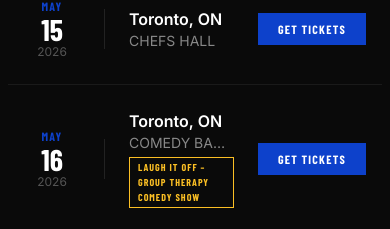
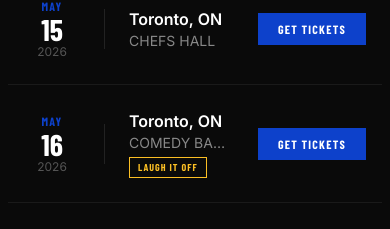
Before and after one commit to andpacker/andpacker-website, a Next.js app: page / in a window 390 px wide. Shown: the part 978-1207 px from the top of the page. Built offline with nearby package versions, Linux system fonts and the light colour scheme; no server answers; a web font is replaced by a local one.

Commit message:
Show short badge text on mobile, full text on desktop

```diff
--- a/components/TourDates.tsx
+++ b/components/TourDates.tsx
@@ -100,7 +100,8 @@ export default function TourDates() {
                     <div className="text-[#888] text-sm truncate">{show.venue}</div>
                     {show.showType === "laugh_it_off" && (
                       <span className="mt-1 inline-block font-[family-name:var(--font-display)] font-bold uppercase tracking-widest text-[10px] text-[#FBBF24] border border-[#FBBF24] px-2 py-0.5">
-                        Laugh It Off – Group Therapy Comedy Show
+                        <span className="md:hidden">Laugh It Off</span>
+                        <span className="hidden md:inline">Laugh It Off – Group Therapy Comedy Show</span>
                       </span>
                     )}
                   </div>
```
